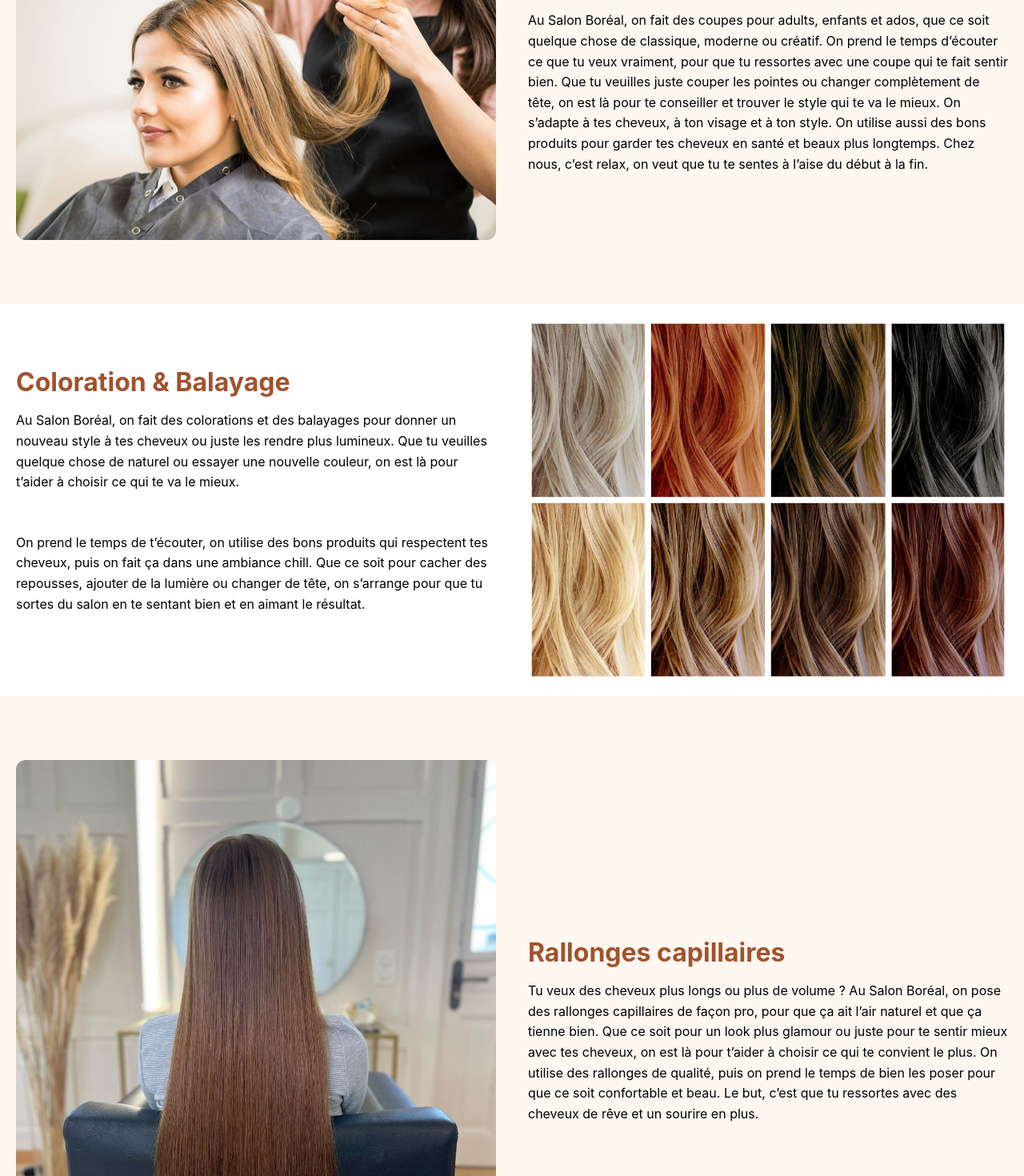
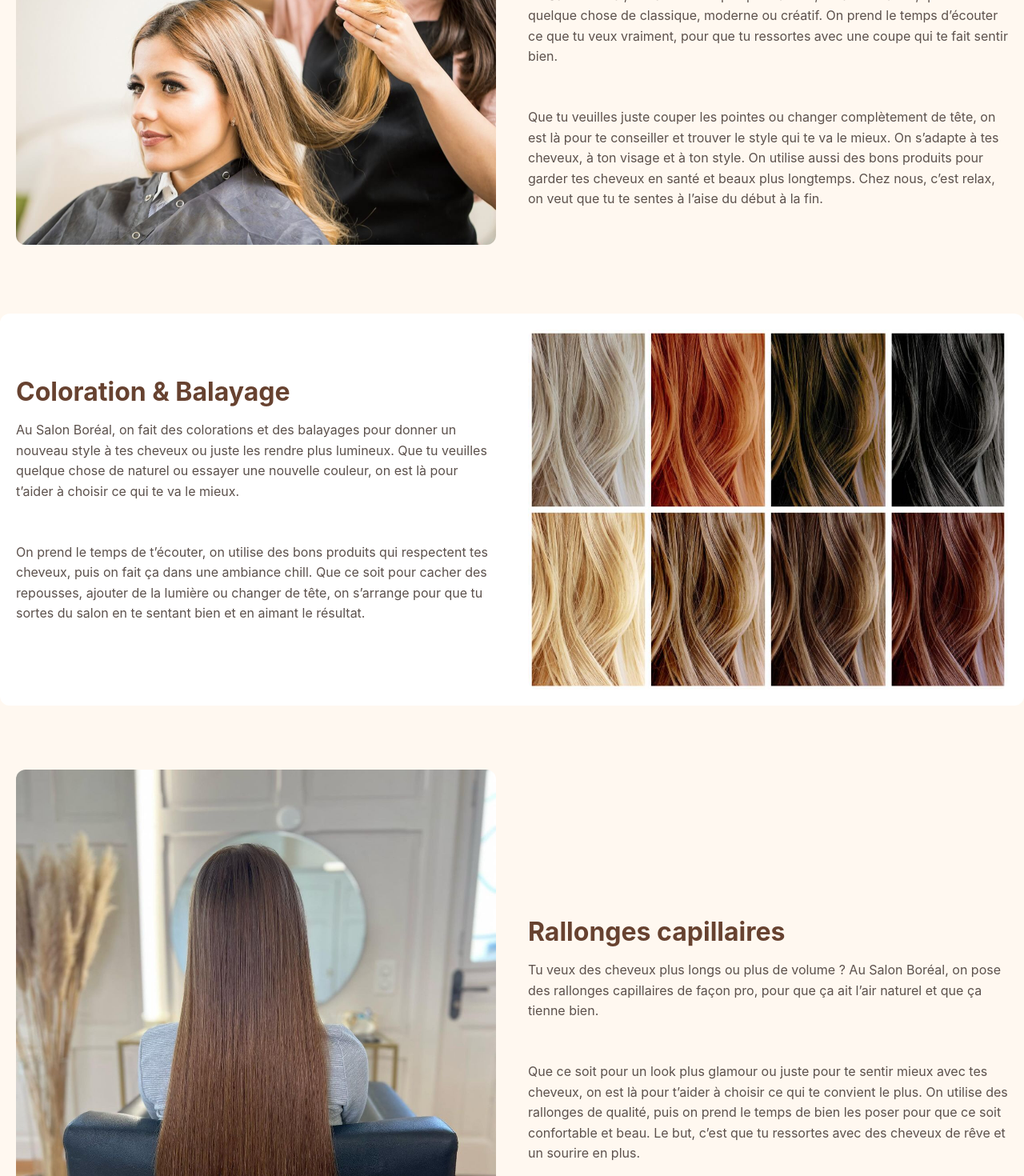
Before and after one commit to RayaneBGit/coupe-express-site-SEG3525, a React (Create React App) app: page /services in a window 1280 px wide. Shown: the part 260-1730 px from the top of the page at 80% size. Built offline with nearby package versions, Linux system fonts and the light colour scheme.

Commit message:
Text apropo

```diff
--- a/src/pages/Apropos.jsx
+++ b/src/pages/Apropos.jsx
@@ -8,12 +8,11 @@ export default function Accueil() {
       <div className={styles.sectionBien}>
         <div className={styles.imgBienv} style={{ backgroundImage: "url('/img/salon-de-coiffure-eco-responsable.jpg')"}}></div>
         <div className={styles.msgBienv}>
-          <h2>BIENVENUE AU SALON BORÉAL</h2>
+          <h2>Voici notre équipe de coiffeurs</h2>
           <p>
-            Venez vivre une expérience de coiffure haut de gamme avec des produits capillaires luxueux !
-            Nous sommes toujours à votre service afin de vous transmettre nos connaissances et notre expérience.
-            L'estime et la confiance en soi commencent toujours par notre reflet dans la glace.
-            Ne sous-estimez pas le pouvoir d'une belle chevelure ! Votre style, notre passion !
+            Au Salon Boréal, on est une belle gang passionnée par la coiffure. Chaque personne dans notre équipe a son style, ses idées et son petit côté créatif.
+            Que ce soit pour une coupe, une coloration, un balayage ou des rallonges, on est là pour vous aider à vous sentir bien et à sortir du salon avec le sourire.
+            On aime prendre le temps avec chaque client, jaser un peu et créer quelque chose qui vous ressemble. Venez nous rencontrer, vous allez être entre bonnes mains !
           </p>
         </div>
       </div>
--- a/src/pages/Services.jsx
+++ b/src/pages/Services.jsx
@@ -12,7 +12,9 @@ export default function Services() {
             <h2>Coiffure & Coupe de cheveux</h2>
             <p>Au Salon Boréal, on fait des coupes pour adults, enfants et ados, que ce soit quelque chose de classique,
               moderne ou créatif. On prend le temps d’écouter ce que tu veux vraiment, pour que tu ressortes avec une coupe qui
-              te fait sentir bien. Que tu veuilles juste couper les pointes ou changer complètement de tête, on est là pour te conseiller
+              te fait sentir bien.
+              </p><p>
+                Que tu veuilles juste couper les pointes ou changer complètement de tête, on est là pour te conseiller
               et trouver le style qui te va le mieux. On s’adapte à tes cheveux, à ton visage et à ton style. On utilise aussi des bons produits
               pour garder tes cheveux en santé et beaux plus longtemps. Chez nous, c’est relax, on veut que tu te sentes à l’aise du début à la fin.
             </p>
@@ -49,7 +51,8 @@ export default function Services() {
             <h2>Rallonges capillaires</h2>
             <p>
               Tu veux des cheveux plus longs ou plus de volume ? Au Salon Boréal, on pose des rallonges capillaires de façon pro, pour que ça ait l’air naturel et
-              que ça tienne bien. Que ce soit pour un look plus glamour ou juste pour te sentir mieux avec tes cheveux, on est là pour t’aider à choisir ce qui te
+              que ça tienne bien.
+              </p><p>Que ce soit pour un look plus glamour ou juste pour te sentir mieux avec tes cheveux, on est là pour t’aider à choisir ce qui te
               convient le plus. On utilise des rallonges de qualité, puis on prend le temps de bien les poser pour que ce soit confortable et beau.
               Le but, c’est que tu ressortes avec des cheveux de rêve et un sourire en plus.
             </p>
--- a/src/pages/Services.module.css
+++ b/src/pages/Services.module.css
@@ -20,6 +20,7 @@
 
 .reverse {
   background-color: #fff;
+  border-radius: 12px;
   flex-direction: row-reverse;
 }
 
@@ -32,10 +33,11 @@
 .serviceText h2 {
   font-size: 2rem;
   margin-bottom: 10px;
-  color: #a0522d;
+  color: #674230;
 }
 
 .serviceText p {
+  color: #5c514c;
   font-size: 1rem;
   line-height: 1.6;
 }
```
